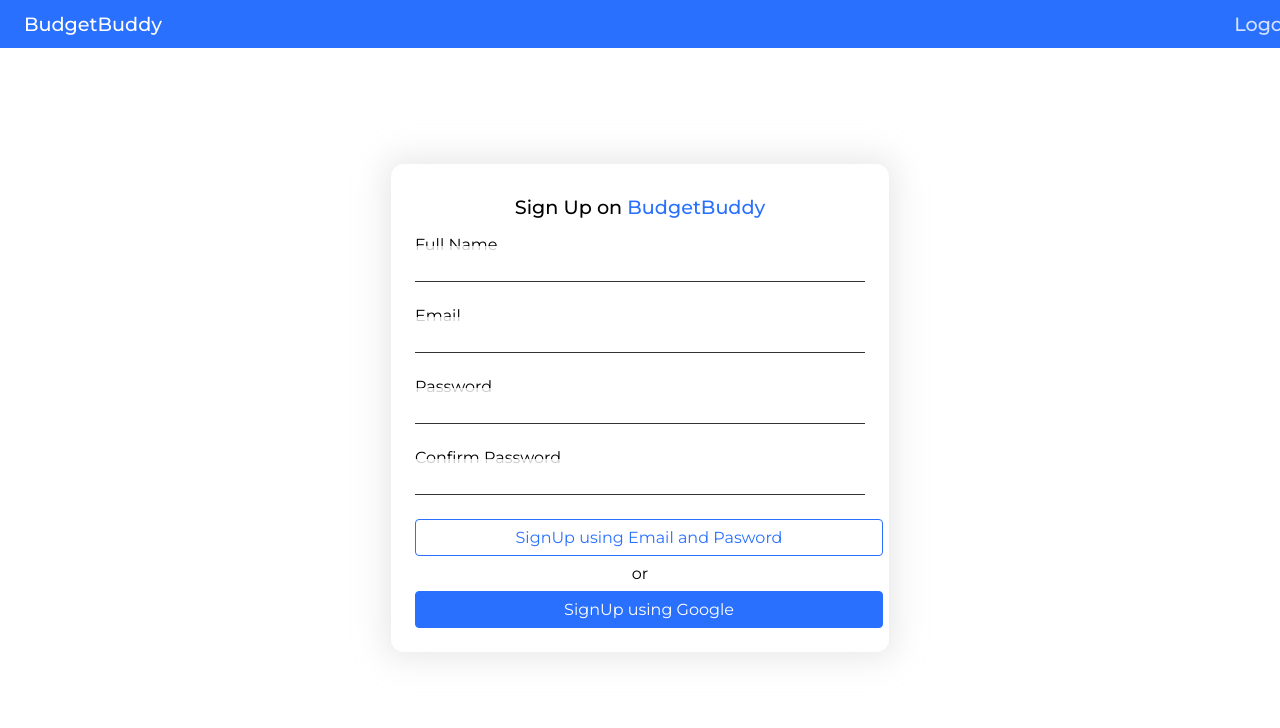
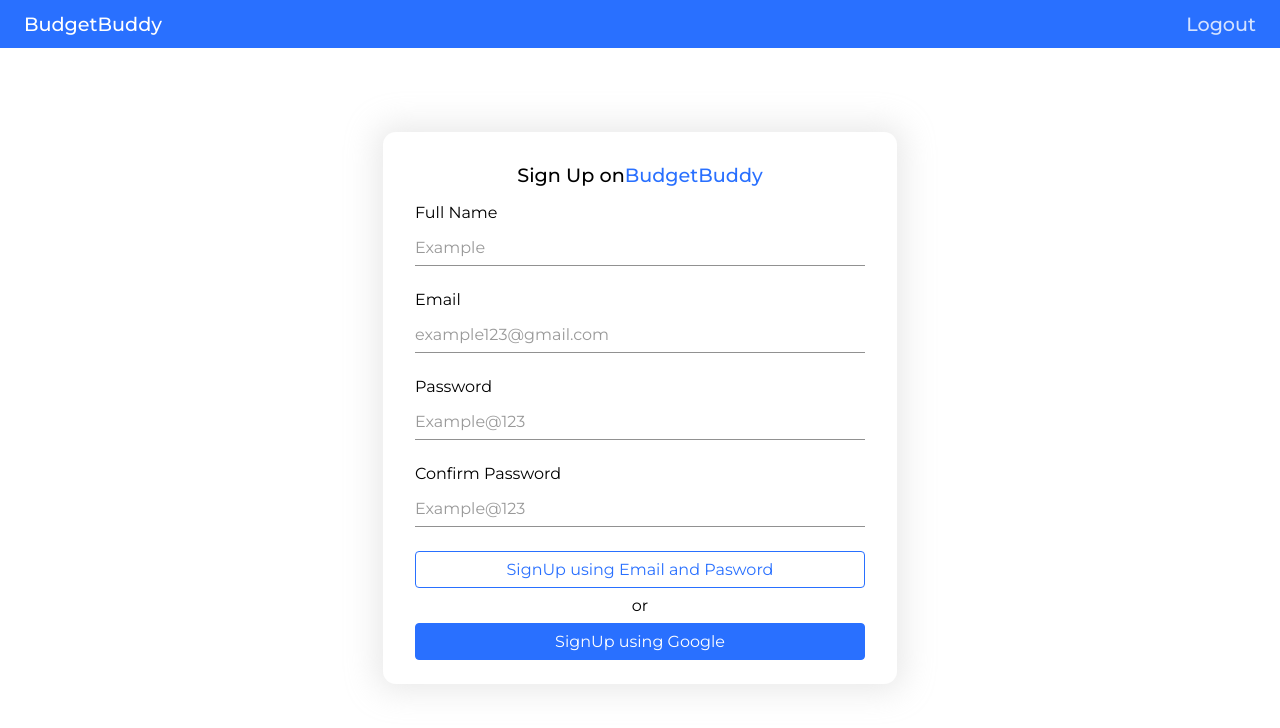
Before and after one commit to Shelly243/Personal-Finance-Tracker-, a React (Create React App) app: page / in a window 1280 px wide. Shown: the top 728 px of the page. Built offline with nearby package versions, Linux system fonts and the light colour scheme.

Commit message:
resolved the issue with placeholder

```diff
--- a/src/App.css
+++ b/src/App.css
@@ -1,7 +1,3 @@
-.blue-text {
-    color: var(--theme);
-}
-
 .wrapper {
     display: flex;
     justify-content: center;
@@ -9,132 +5,3 @@
     width: 100vw;
     height: 90vh;
 }
-
-.signup-signin-container {
-    width: 30vw;
-    min-width: 400px;
-    box-shadow: 0px 0px 30px 8px rgba(227, 227, 227, 0.75);
-    border-radius: 1rem;
-    padding: 2rem;
-}
-
-.input-wrapper {
-    margin: 1rem 0rem;
-    width: 100%;
-}
-
-.input-wrapper p {
-    margin-bottom: 0px;
-    color: #000;
-}
-
-.input-wrapper input,
-.custom-input {
-    border: 0px;
-    border-bottom: 1px solid #000;
-    padding: 0.5rem 0rem;
-    width: 100%;
-    border-radius: 0;
-}
-
-.custom-input {
-    margin-top: -1rem !important;
-}
-
-.input-wrapper input::placeholder,
-.custom-input::placeholder {
-    color: rgba(0, 0, 0, 0.5);
-}
-
-.input-wrapper input:focus,
-.custom-input:focus {
-    outline: none;
-    opacity: 1;
-    transition: all 0.3s;
-}
-
-.btn {
-    color: var(--theme);
-    text-align: center;
-    width: 100%;
-    margin: 0.5rem 0rem;
-    padding: 0.5rem !important;
-    background-color: #fff;
-    border: 1px solid var(--theme);
-    border-radius: 0.25rem;
-    cursor: pointer;
-    display: flex !important;
-    align-items: center;
-    justify-content: center;
-    height: auto !important;
-}
-
-.btn:hover {
-    background-color: var(--theme);
-    color: #fff;
-    transition: all 0.3s;
-}
-
-.btn-blue {
-    background-color: var(--theme);
-    color: #fff;
-}
-
-.btn-blue:hover {
-    background-color: #fff !important;
-    color: var(--theme) !important;
-    transition: all 0.3s;
-}
-
-.input-flex {
-    display: flex;
-    justify-content: flex-start;
-    align-items: center;
-    gap: 0.5rem;
-    width: 100%;
-    box-shadow: 0px 0px 30px 8px rgba(227, 227, 227, 0.75);
-    border-radius: 0.5rem;
-    padding: 0rem 0.5rem;
-}
-
-.input-flex input {
-    width: 100%;
-    padding: 0.5rem;
-    border: 0;
-}
-
-.input-flex input:focus {
-    outline: none;
-}
-
-.select-input {
-    width: 30%;
-    margin-right: 10;
-    display: flex;
-    align-items: center;
-    box-shadow: 0px 0px 30px 8px rgba(227, 227, 227, 0.75);
-    border-radius: 0.5rem !important;
-    padding: 0.2rem 0.5rem;
-}
-
-.select-input-2>div {
-    border-width: 0px !important;
-    border-bottom-width: 1px !important;
-    border-radius: 0 !important;
-    border-color: #000 !important;
-}
-
-.select-input>div {
-    border: 0px solid #fff !important;
-}
-
-.my-table {
-    box-shadow: 0px 0px 30px 8px rgba(227, 227, 227, 0.75);
-    border-radius: 0.5rem !important;
-    padding: 2rem;
-    margin-bottom: 4rem;
-}
-
-.dashboard-container {
-    padding-bottom: 1rem;
-}
--- a/src/Components/Button/style.css
+++ b/src/Components/Button/style.css
@@ -1,7 +1,6 @@
 .btn {
     color: var(--theme);
     text-align: center;
-    width: 100%;
     margin: 0.5rem 0rem;
     padding: 0.5rem !important;
     background-color: #fff;
--- a/src/Components/Header/style.css
+++ b/src/Components/Header/style.css
@@ -1,49 +1,30 @@
 .navbar {
+    background-color: var(--theme);
+    padding: 0.75rem 1.5rem;
     position: sticky;
     width: 100%;
-    padding: 0.75rem 1.5rem;
-    background-color: var(--theme);
     top: 0;
     left: 0;
-    width: 100%;
     display: flex;
     justify-content: space-between;
     align-items: center;
 }
 
 .logo{
-    color: white;
+    color: #fff;
     font-weight: 500;
     font-size: 1.2rem;
     margin: 0;
 }
 
 .link{
+    color: #fff;
     opacity: 0.8;
     cursor: pointer;
+    margin-right: 3rem;
 }
 
 .link:hover{
     opacity: 1;
     transition: all 0.3s;
 }
-
-.navbar-heading {
-    color: #fff;
-    font-weight: 500;
-    margin: 0px;
-    font-size: 1.2rem;
-}
-
-.navbar-link {
-    color: #e3e3e3;
-    font-weight: 500;
-    margin: 0px;
-    font-size: 1rem;
-    cursor: pointer;
-}
-
-.navbar-link:hover {
-    color: #fff;
-    transition: all 0.3s;
-}
--- a/src/Components/Input/style.css
+++ b/src/Components/Input/style.css
@@ -5,14 +5,14 @@
 .label-input{
     text-transform: capitalize;
     margin-bottom: 0.5rem;
-    font-size: 1 rem;
+    font-size: 1rem;
 }
 
 .custom-input{
     border-width: 0;
     border-bottom-width: 1px;
     width: 100%;
-    padding: 0.5rem 0 rem;
+    padding: 0.5rem 0rem;
     font-size: 1rem;
     opacity: 0.8;
 }
--- a/src/Components/SignUpSignIn/index.js
+++ b/src/Components/SignUpSignIn/index.js
@@ -12,6 +12,7 @@ function SignUpSignIn() {
   const [password, setPassword] = useState('');
   const [confirmPassword, setConfirmPassword] = useState('');
   const [loading,setLoading] = useState(false);
+  const [loginForm, setLoginForm] = useState('false');
 
   function signupWithEmail(){
     setLoading(true);
@@ -34,6 +35,8 @@ function SignUpSignIn() {
           setPassword("")
           setEmail("")
           setConfirmPassword("")
+          //create a doc with user id as the following id
+          createDoc(user);
         })
         .catch((error) => {
           const errorCode = error.code;
@@ -51,43 +54,51 @@ function SignUpSignIn() {
       setLoading(false)
     }
   }
+
+  function createDoc(){
+    //
+  }
+
   return (
-    <div className='Signup-wrapper'>
-      <h2 className='title'>Sign Up on <span style= {{color: "var(--theme)"}}> BudgetBuddy</span>
+    <>
+        <div className='signup-wrapper'>
+          <h2 className='title'>Sign Up on
+            <span style= {{color: "var(--theme)"}}>BudgetBuddy</span>
           </h2>
           <form>
             <Input
               label={'Full Name'}
               state = {name}
               setState = {setName}
-          plaseholder={'Example'}
+              placeholder={"Example"}
             />
             <Input
               type = 'email'
               label={'Email'}
               state = {email}
               setState = {setEmail}
-          plaseholder={'example123@gmail.com'}
+              placeholder={'example123@gmail.com'}
             />
             <Input
               type = 'password'
               label={'Password'}
               state = {password}
               setState = {setPassword}
-          plaseholder={'Example@123'}
+              placeholder={'Example@123'}
             />
             <Input
               type = 'password'
               label={'Confirm Password'}
               state = {confirmPassword}
               setState = {setConfirmPassword}
-          plaseholder={'Example@123'}
+              placeholder={'Example@123'}
             />
             <Button disabled={loading} text={loading? 'Loading ...' : 'SignUp using Email and Pasword'} onClick={signupWithEmail}/>
             <p style= {{textAlign: 'center', margin:0}}>or</p>
             <Button text={loading? 'Loading ...' :  'SignUp using Google'}  blue={true}/>
           </form>
         </div>
+    </>
   )
 }
 
--- a/src/Components/SignUpSignIn/style.css
+++ b/src/Components/SignUpSignIn/style.css
@@ -1,10 +1,10 @@
-.Signup-wrapper{
+.signup-wrapper{
     width: 70%;
     max-width: 450px;
     height: auto;
-    box-shadow: var(--shadow-color);
+    box-shadow: var(--shadow);
     border-radius: 0.8rem;
-    padding: 1rem 1.5rem;
+    padding: 1rem 2rem;
 }
 
 .title{
--- a/src/index.css
+++ b/src/index.css
@@ -5,11 +5,12 @@
   --theme: #2970ff;
   --black: #000;
   --white: #fff;
-  --shadow-color: 0px 0px 30px 8px rgba(227,227,227,0.75);
+  --shadow: 0px 0px 30px 8px rgba(227,227,227,0.75);
 }
 
 body {
   margin: 0;
+  overflow-x: hidden;
   font-family: "Montserrat", sans-serif;
   -webkit-font-smoothing: antialiased;
   -moz-osx-font-smoothing: grayscale;
```
Lines whose indentation alone changed are shown as unchanged.
